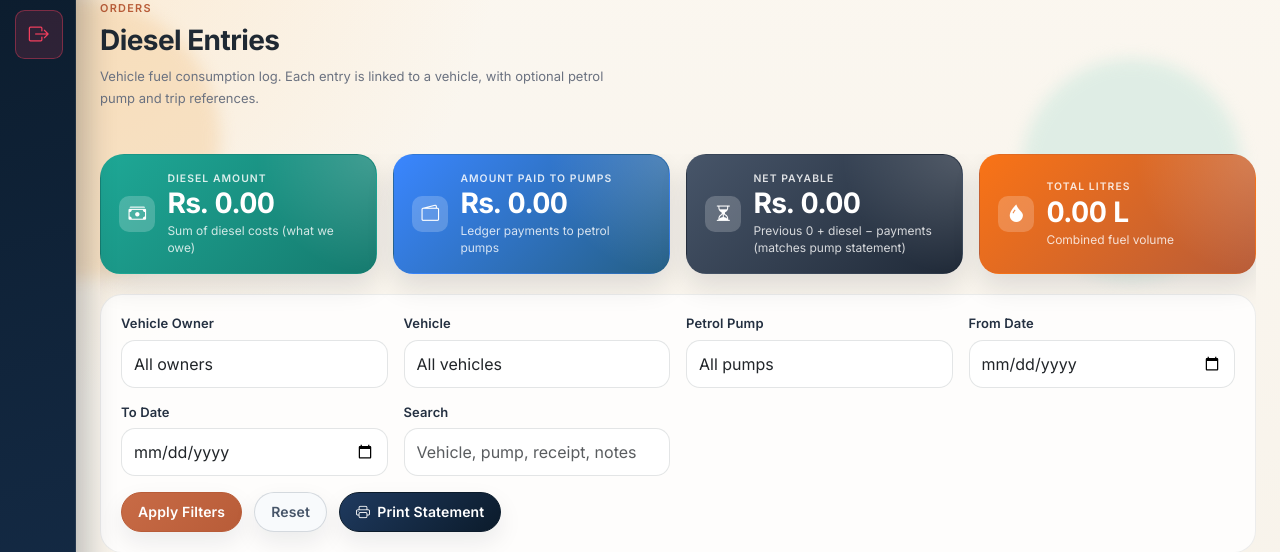
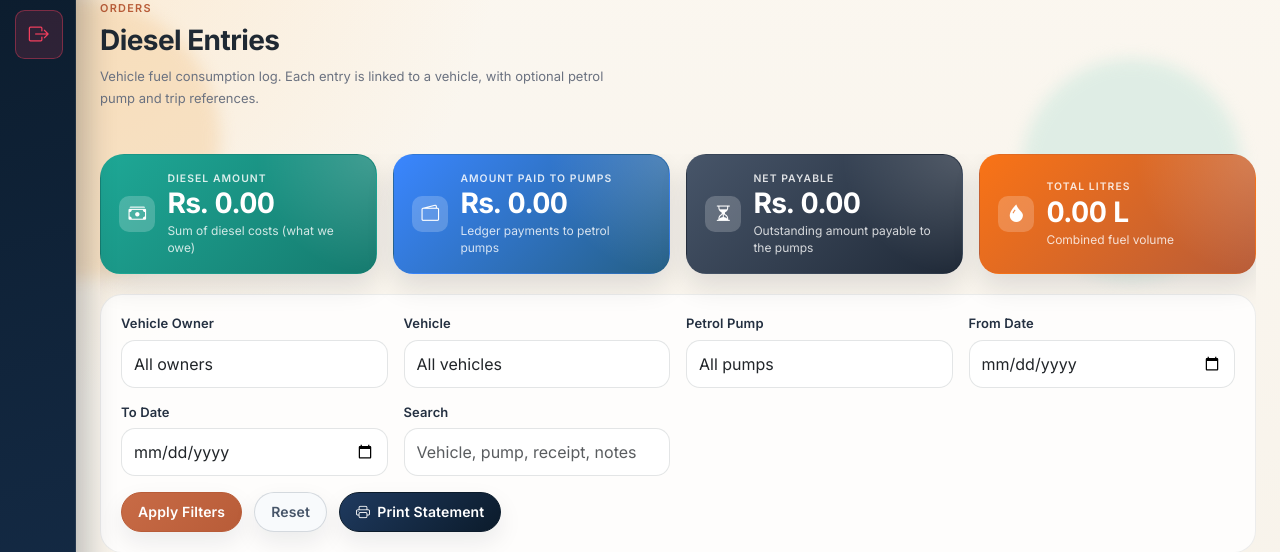
Before and after one commit to adnankhan-dev/al-rehman-goods-transport, a Python web app: template al_rehman_goods_transport/templates/diesel/list.html in a window 1280 px wide. Shown: the part 101-653 px from the top of the page. Run offline with Jinja, Linux system fonts and the light colour scheme; the template is opened without the code that fills it, so the values that code supplies are empty; some libraries are stand-ins or nearby versions.

Commit message:
Use a clean, customer-facing Net Payable caption on the fuel log
Replace the internal formula text ("Previous 2028407 + diesel - payments
(matches pump statement)") with a plain description for production.

Co-Authored-By: Claude Opus 4.8 <noreply@anthropic.com>

```diff
--- a/al_rehman_goods_transport/templates/diesel/list.html
+++ b/al_rehman_goods_transport/templates/diesel/list.html
@@ -9,7 +9,7 @@
     <div class="collection-overview">
         {{ metric_tile("Diesel Amount", "Rs. " ~ ("%.2f"|format(total_amount)), "Sum of diesel costs (what we owe)", "accent", "bi bi-cash-stack") }}
         {{ metric_tile("Amount Paid to Pump" ~ ("" if filter_state.pump_id else "s"), "Rs. " ~ ("%.2f"|format(amount_paid)), "Ledger payments to " ~ (selected_pump.name if selected_pump else "petrol pumps"), "ocean", "bi bi-wallet2") }}
-        {{ metric_tile("Net Payable", "Rs. " ~ ("%.2f"|format(net_payable)), "Previous " ~ ("%.0f"|format(opening_balance)) ~ " + diesel − payments (matches pump statement)", "slate", "bi bi-hourglass-split") }}
+        {{ metric_tile("Net Payable", "Rs. " ~ ("%.2f"|format(net_payable)), "Outstanding amount payable to the pump" ~ ("" if filter_state.pump_id else "s"), "slate", "bi bi-hourglass-split") }}
         {{ metric_tile("Total Litres", ("%.2f"|format(total_litres)) ~ " L", "Combined fuel volume", "primary", "bi bi-droplet-fill") }}
     </div>
 
```
